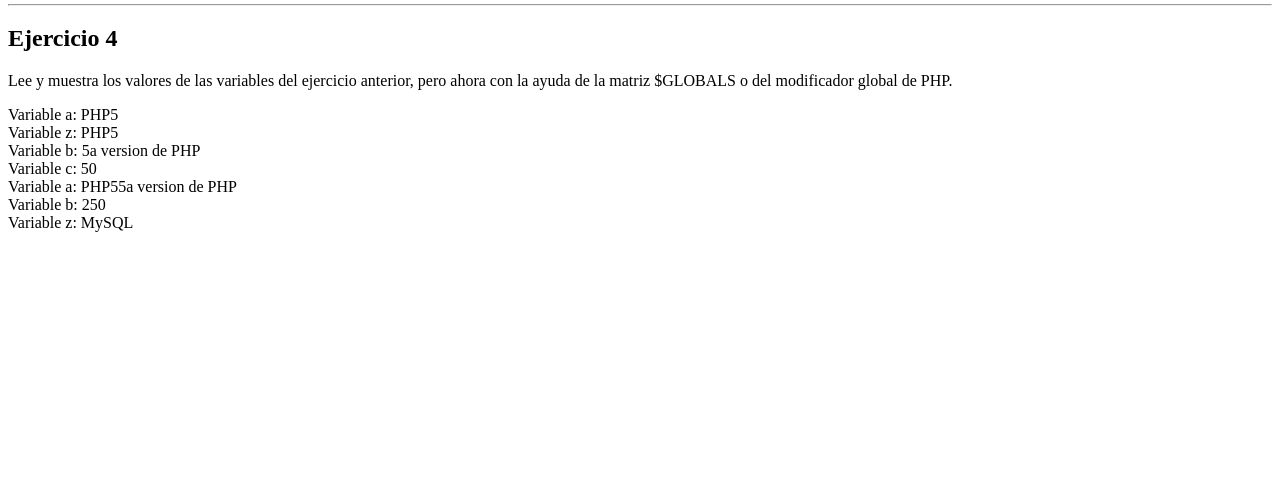
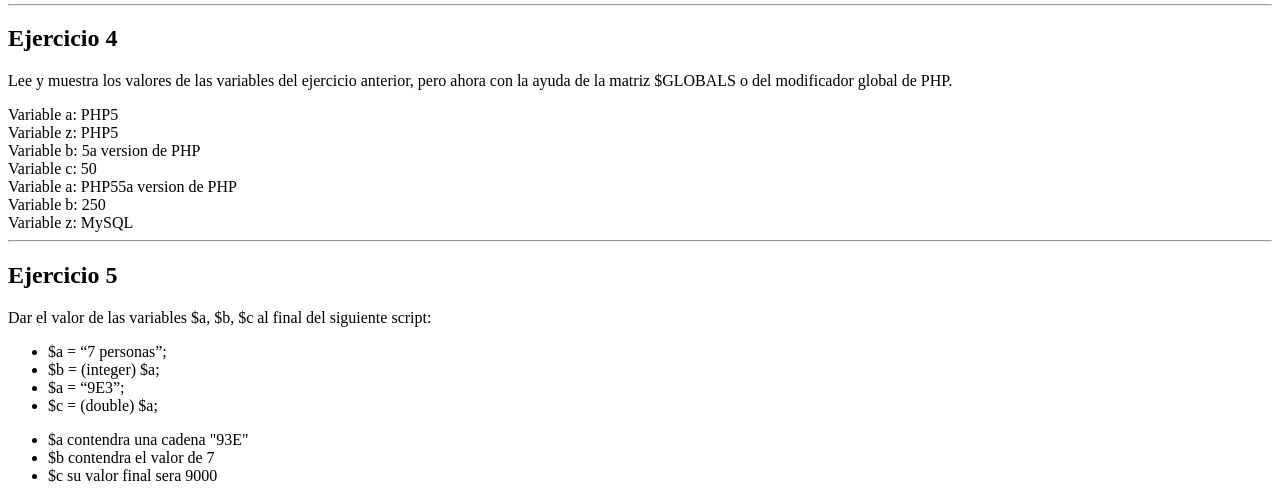
Before and after one commit to Mmontiel13/tecweb, a PHP site: page / in a window 1280 px wide. Shown: the part 937-1438 px from the top of the page. Before the commit the page ends 1169 px from the top, so only its background shows below. Run offline with PHP 8.4, Linux system fonts and the light colour scheme.

Commit message:
Ejercicio 5 completado

```diff
--- a/practicas/p03/index.php
+++ b/practicas/p03/index.php
@@ -132,5 +132,38 @@
         $z[0] = "MySQL";
         echo 'Variable z: '.$GLOBALS['z'][0];
     ?>
+
+    <br><hr>
+    <h2> Ejercicio 5</h2>
+    <p>Dar el valor de las variables $a, $b, $c al final del siguiente script:</p>
+    <ul>
+        <li>$a = “7 personas”;</li>
+        <li>$b = (integer) $a;</li>
+        <li>$a = “9E3”;</li>
+        <li>$c = (double) $a;</li>
+    </ul>
+    <!--Comprobacion
+    <?php
+
+        unset($a, $b, $c, $z);
+        $a = "7 personas";
+        echo 'Variable a: '.$a;
+        echo '<br>';
+        $b = (integer) $a;
+        echo 'Variable b: '.$b;
+        echo '<br>';
+        $a = "9E3";
+        echo 'Variable a: '.$a;
+        echo '<br>';
+        $c = (double) $a;
+        echo 'Variable c: '.$c;
+
+    ?>
+    -->
+    <ul>
+        <li>$a contendra una cadena "93E"</li>
+        <li>$b contendra el valor de 7 </li>
+        <li>$c su valor final sera 9000 </li>
+    </ul>
 </body>
 </html>
```
